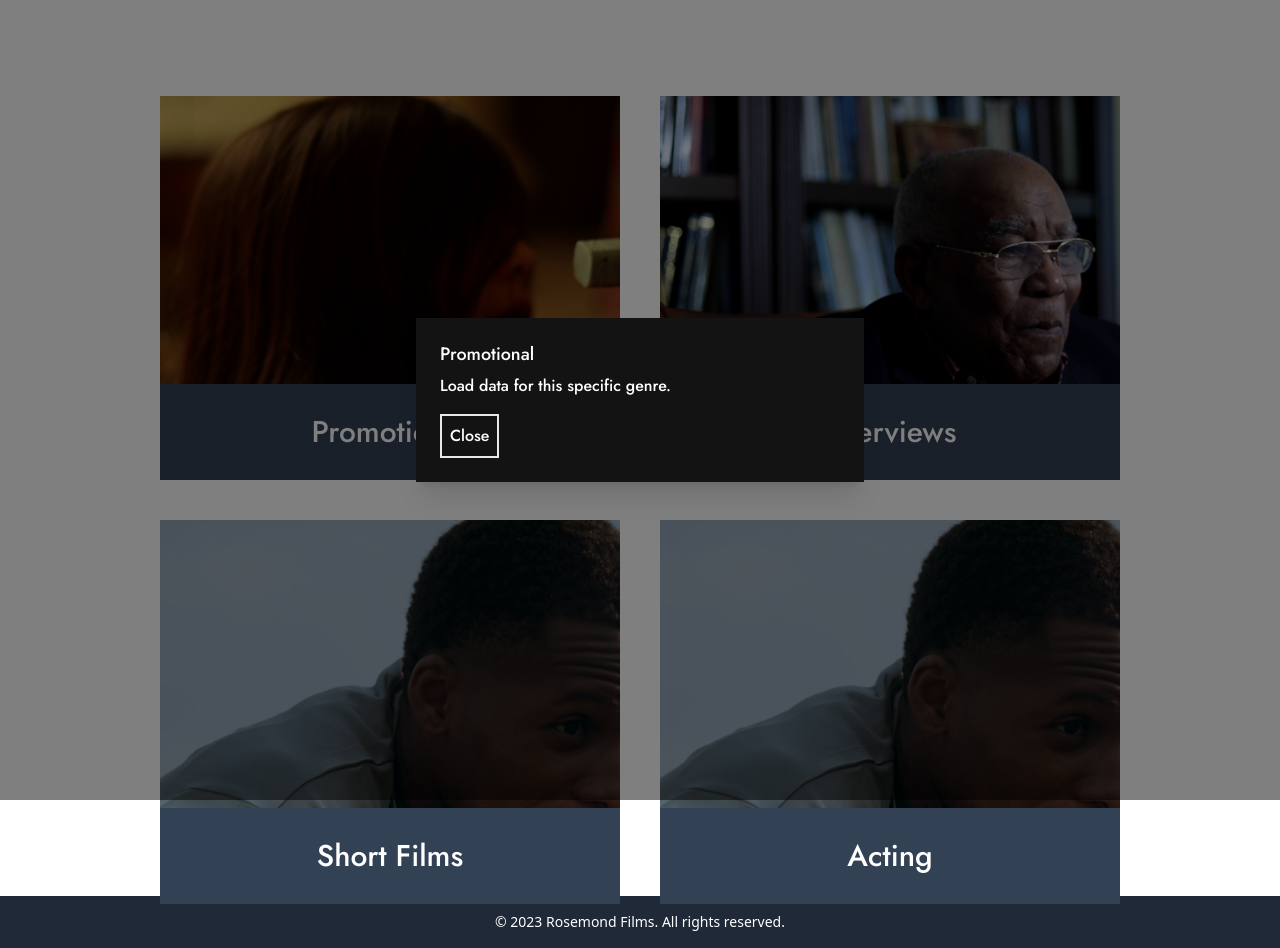
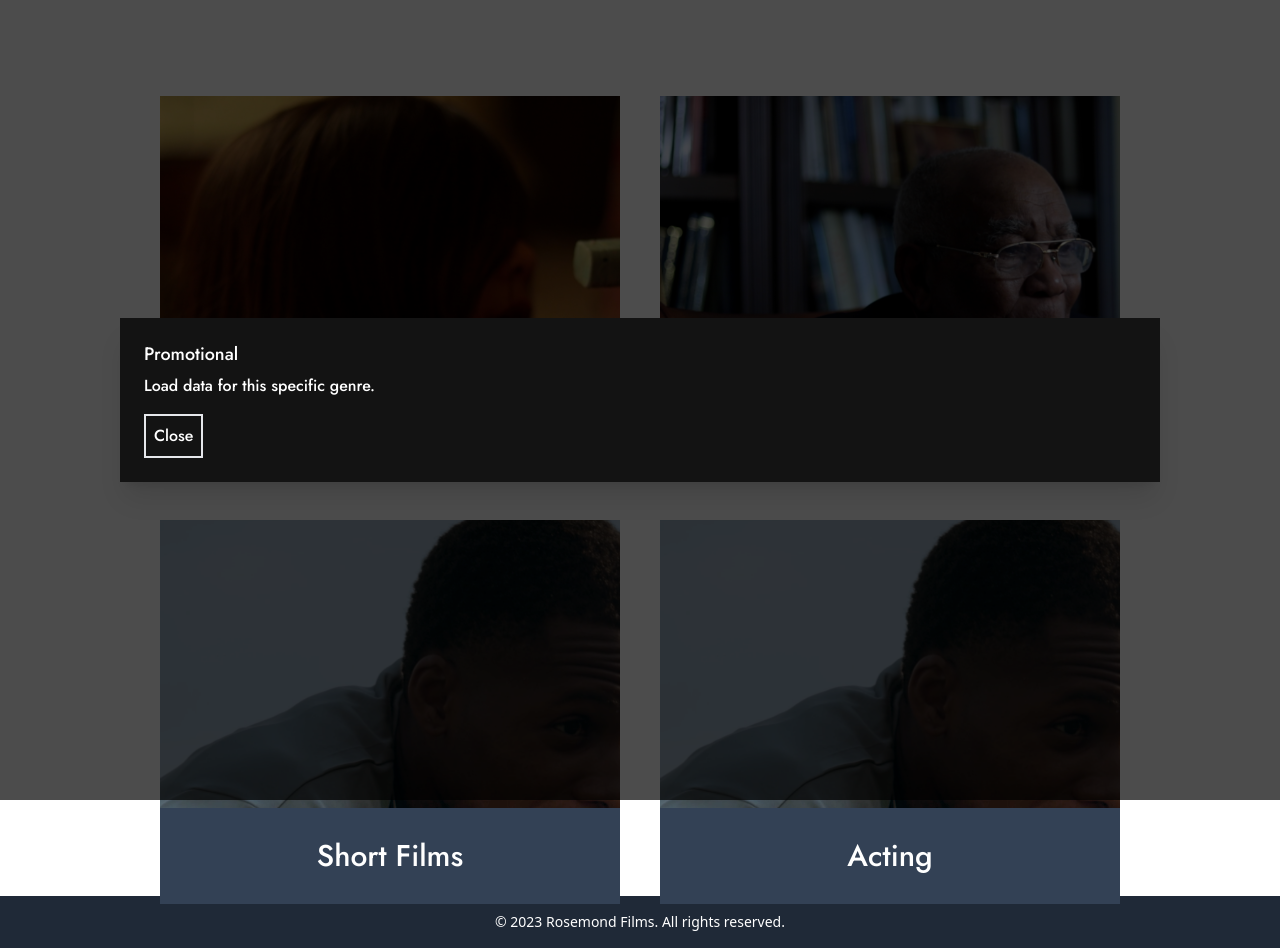
Before and after one commit to syadav0/rosemond-films, a Next.js app: page /films in a window 1280 px wide. Both pictures are taken after a click on the button "Promotional". Built offline with nearby package versions, Linux system fonts and the light colour scheme.

Commit message:
changes to films

```diff
--- a/src/app/films/page.tsx
+++ b/src/app/films/page.tsx
@@ -8,8 +8,6 @@ export default function Films() {
       <div className='grid grid-cols-1 md:grid-cols-2 gap-10 w-3/4 mx-auto'>
 
         <GenreCard title="Promotional" bgImg='/assets/images/zipcar.jpg' />
-
-
         <GenreCard title="Interviews" bgImg='/assets/images/interview.jpg' />
         <GenreCard title="Short Films" bgImg='/assets/images/sf.png'/>
         <GenreCard title="Acting" bgImg='/assets/images/sf.png'/>
--- a/src/components/FadeIn.tsx
+++ b/src/components/FadeIn.tsx
@@ -19,7 +19,6 @@ function useFadeIn(ref: RefObject<HTMLElement>) {
 
     return () => {
       if (ref.current) {
-        // eslint-disable-next-line react-hooks/exhaustive-deps
         observer.unobserve(ref.current);
       }
     };
--- a/src/components/Genre.tsx
+++ b/src/components/Genre.tsx
@@ -38,7 +38,7 @@ const GenreCard: React.FC<GenreProps> = ({ title, bgImg }) => {
             leave='ease-in duration-300' leaveFrom='opacity-100'
             leaveTo='opacity-0'>
 
-              <div className='fixed inset-0 bg-black bg-opacity-50'/>
+              <div className='fixed inset-0 bg-black bg-opacity-70'/>
 
           </Transition.Child>
 
@@ -49,7 +49,7 @@ const GenreCard: React.FC<GenreProps> = ({ title, bgImg }) => {
                 leave="ease-in duration-200" leaveFrom="opacity-100 scale-100"
                 leaveTo="opacity-0 scale-95">
 
-                <Dialog.Panel className="w-full max-w-md transform overflow-hidden bg-slate-925 p-6 text-left align-middle shadow-xl transition-all">
+                <Dialog.Panel className="transform w-5/6 h-[80%] overflow-hidden bg-slate-925 p-6 text-left align-middle shadow-xl transition-all">
                   <Dialog.Title as="h3" className="text-lg font-medium leading-6 text-white">
                     {title}
                   </Dialog.Title>
```
